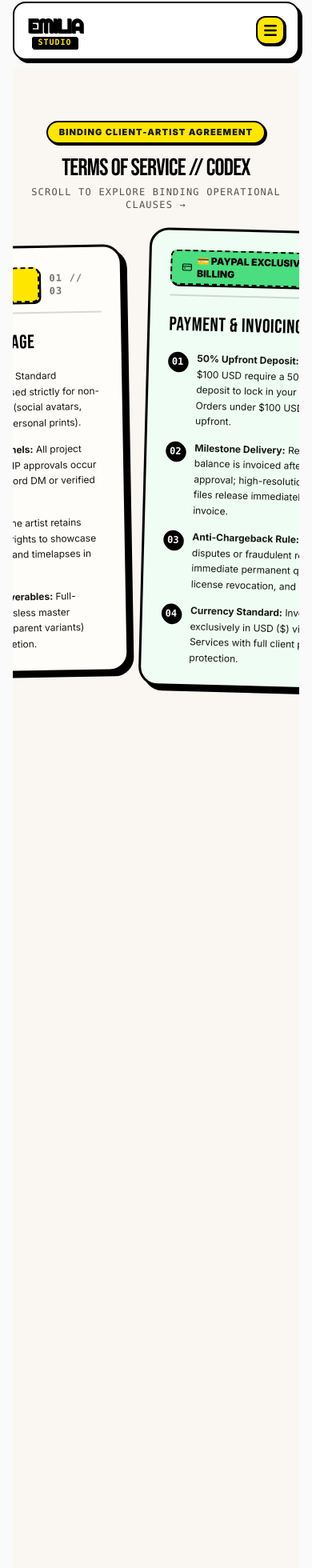
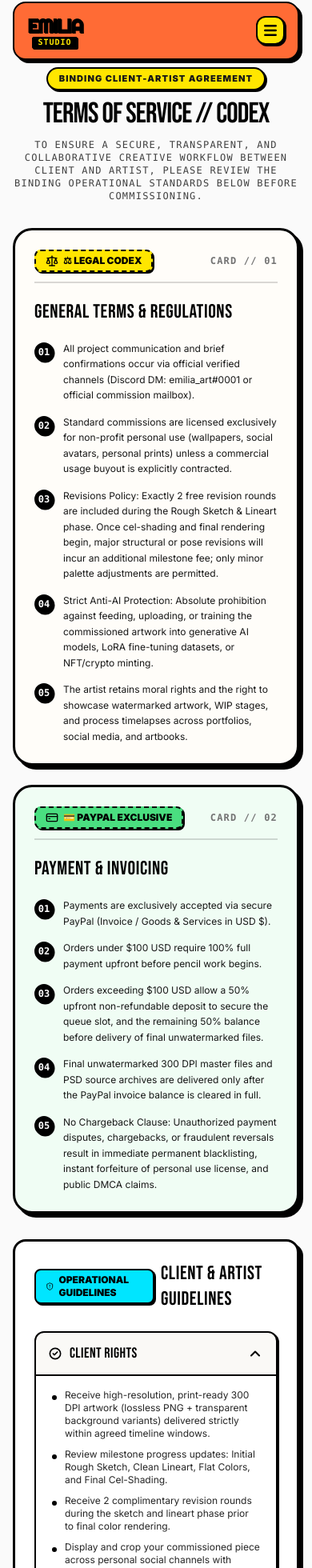
Before and after one commit to huzaifayaseen-bit/artwork_portfolio, a Next.js app: page /tos in a window 390 px wide. Shown: the part 12-1972 px from the top of the page at 80% size. Built offline with nearby package versions, Linux system fonts and the light colour scheme; no server answers.

Commit message:
feat: implement Xotoe-inspired full-bleed section color blocking and adaptive navbar

```diff
--- a/src/components/layout/Navbar.tsx
+++ b/src/components/layout/Navbar.tsx
@@ -32,7 +32,7 @@ export const Navbar: React.FC<NavbarProps> = ({ profile, queueData }) => {
   // Track scroll position for compact pill morphing
   useEffect(() => {
     const handleScroll = () => {
-      setIsScrolled(window.scrollY > 40);
+      setIsScrolled(window.scrollY > 30);
     };
     handleScroll();
     window.addEventListener("scroll", handleScroll, { passive: true });
@@ -107,8 +107,8 @@ export const Navbar: React.FC<NavbarProps> = ({ profile, queueData }) => {
           transition-all duration-300 [transition-timing-function:cubic-bezier(0.16,1,0.3,1)]
           ${
             isScrolled
-              ? "max-w-4xl lg:max-w-5xl py-1.5 px-3.5 sm:px-4 top-2.5 shadow-[3px_3px_0px_#000] rounded-full bg-white/90 backdrop-blur-md"
-              : "max-w-7xl py-3 sm:py-3.5 px-4 sm:px-6 top-3.5 shadow-[4px_4px_0px_#000] rounded-2xl bg-white"
+              ? "max-w-4xl lg:max-w-5xl py-1.5 px-3.5 sm:px-4 top-2.5 shadow-[4px_4px_0px_#000] rounded-full bg-white/95 backdrop-blur-md"
+              : "max-w-7xl py-3 sm:py-3.5 px-4 sm:px-6 top-3.5 shadow-[4px_4px_0px_#000] rounded-2xl bg-[#FF6B35]"
           }
         `}
       >
@@ -312,11 +312,11 @@ export const Navbar: React.FC<NavbarProps> = ({ profile, queueData }) => {
           >
             <span
               className={`
-                bg-[#FFE600] text-black font-black uppercase border-2 border-black shadow-[3px_3px_0px_#000] hover:translate-x-0.5 hover:translate-y-0.5 hover:shadow-none active:translate-x-0.5 active:translate-y-0.5 active:shadow-none transition-all duration-300 cursor-pointer inline-flex items-center gap-1 font-btn
+                text-black font-black uppercase border-2 border-black shadow-[3px_3px_0px_#000] hover:translate-x-0.5 hover:translate-y-0.5 hover:shadow-none active:translate-x-0.5 active:translate-y-0.5 active:shadow-none transition-all duration-300 cursor-pointer inline-flex items-center gap-1 font-btn
                 ${
                   isScrolled
-                    ? "px-3 py-1.5 text-[11px] rounded-full"
-                    : "px-4 py-2 text-xs rounded-xl"
+                    ? "px-3 py-1.5 text-[11px] rounded-full bg-[#FFE600]"
+                    : "px-4 py-2 text-xs rounded-xl bg-white"
                 }
               `}
             >
--- a/src/components/sections/HeroSection.tsx
+++ b/src/components/sections/HeroSection.tsx
@@ -88,7 +88,7 @@ export const HeroSection: React.FC<HeroSectionProps> = ({ profile }) => {
     <section
       ref={containerRef}
       id="hero-section"
-      className="relative pt-16 sm:pt-20 lg:pt-24 pb-0 overflow-hidden bg-[#FF6B35] border-b-[4px] border-black"
+      className="relative pt-24 sm:pt-28 lg:pt-32 pb-12 sm:pb-16 overflow-hidden bg-[#FF6B35] border-b-[4px] border-black w-full"
     >
       {/* 1. COMIC / ARCADE GEOMETRIC PATTERN OVERLAY */}
       <div className="absolute inset-0 pointer-events-none select-none -z-10" aria-hidden="true">
@@ -139,7 +139,7 @@ export const HeroSection: React.FC<HeroSectionProps> = ({ profile }) => {
       </div>
 
       {/* Main Editorial Studio Grid: 12 Columns */}
-      <div className="relative z-10 grid grid-cols-1 lg:grid-cols-12 gap-8 lg:gap-10 items-center pb-8 sm:pb-12 lg:pb-16">
+      <div className="relative z-10 max-w-7xl mx-auto px-4 sm:px-6 lg:px-8 grid grid-cols-1 lg:grid-cols-12 gap-8 lg:gap-10 items-center">
         {/* LEFT / INTRO COLUMN (5 cols on lg) */}
         <div className="lg:col-span-5 flex flex-col justify-center order-2 lg:order-1">
           {/* Studio Meta Eyebrow & Status */}
--- a/src/components/sections/TermsOfService.tsx
+++ b/src/components/sections/TermsOfService.tsx
@@ -1,207 +1,156 @@
 "use client";
 
-import React, { useRef } from "react";
-import { motion, useScroll, useTransform } from "framer-motion";
+import React, { useState } from "react";
 import { TermsOfServiceData } from "@/types/portfolio";
-import { Scale, CreditCard, ShieldAlert } from "lucide-react";
+import { Scale, CreditCard, ShieldAlert, ChevronDown, CheckCircle2 } from "lucide-react";
+import { useSound } from "@/context/SoundContext";
 
 export interface TermsOfServiceProps {
   tosData?: TermsOfServiceData;
 }
 
 export const TermsOfService: React.FC<TermsOfServiceProps> = ({ tosData }) => {
-  const targetRef = useRef<HTMLDivElement>(null);
-
-  const { scrollYProgress } = useScroll({
-    target: targetRef,
-    offset: ["start start", "end end"],
-  });
-
-  // Map 0 to 1 scroll progress to translate cards from 0% to -65%
-  const x = useTransform(scrollYProgress, [0, 1], ["0%", "-65%"]);
+  const { playClick } = useSound();
+  const [openAccordion, setOpenAccordion] = useState<string | null>("your-rights");
 
   if (!tosData) return null;
 
+  const toggleAccordion = (id: string) => {
+    playClick();
+    setOpenAccordion((prev) => (prev === id ? null : id));
+  };
+
   return (
-    <section ref={targetRef} className="relative h-[250vh] bg-[#FAF7F2]">
-      <div className="sticky top-0 h-screen w-full flex flex-col justify-center overflow-hidden px-4 sm:px-6 md:px-16">
+    <div className="w-full">
       {/* Section Header */}
-        <div className="mb-6 md:mb-8 max-w-5xl mx-auto w-full text-center select-none">
-          <span className="text-[11px] sm:text-xs font-black uppercase tracking-widest bg-[#FFE600] border-2 border-black px-3.5 py-1 rounded-full shadow-[2px_2px_0px_#000] inline-block">
+      <div className="mb-8 md:mb-12 max-w-4xl mx-auto text-center select-none">
+        <span className="text-[11px] sm:text-xs font-black uppercase tracking-widest bg-[#FFE600] border-2 border-black px-3.5 py-1 rounded-full shadow-[2px_2px_0px_#000] inline-block mb-3">
           BINDING CLIENT-ARTIST AGREEMENT
         </span>
-          <h2 className="text-3xl sm:text-4xl md:text-5xl lg:text-6xl font-comic uppercase tracking-tight mt-3 text-black">
+        <h2 className="text-4xl sm:text-5xl md:text-6xl font-comic uppercase tracking-tight text-black leading-none">
           TERMS OF SERVICE // CODEX
         </h2>
-          <p className="mt-1 text-xs font-mono uppercase tracking-widest text-neutral-600">
-            SCROLL TO EXPLORE BINDING OPERATIONAL CLAUSES →
+        <p className="mt-3 text-xs sm:text-sm font-mono uppercase tracking-widest text-neutral-700 max-w-2xl mx-auto">
+          {tosData.subtitle}
         </p>
       </div>
 
-        {/* Animated Track (overflow clipped only on this inner row) */}
-        <div className="w-full flex items-center">
-          <motion.div
-            style={{ x }}
-            className="flex gap-6 md:gap-8 items-center pl-[5vw] pr-[15vw] will-change-transform"
-          >
+      {/* 2-Column Bento Grid: Core Rules */}
+      <div className="grid grid-cols-1 md:grid-cols-2 gap-6 sm:gap-8 items-stretch mb-8 sm:mb-12">
         {/* Card 1: Legal Codex */}
-            <div className="w-[85vw] max-w-[560px] shrink-0 bg-[#FFFDF9] border-[3px] border-black rounded-3xl p-6 md:p-8 shadow-[6px_6px_0px_#000] rotate-[-1deg] select-none">
+        <div className="bg-[#FFFDF9] border-[3px] border-black rounded-3xl p-6 sm:p-8 shadow-[5px_5px_0px_#000] flex flex-col justify-between">
+          <div>
             <div className="flex items-center justify-between gap-3 mb-5 pb-3 border-b-2 border-black/15">
               <span className="inline-flex items-center gap-1.5 px-3 py-1 bg-[#FFE600] text-black border-2 border-dashed border-black font-black text-xs uppercase rounded-lg shadow-[2px_2px_0px_#000]">
                 <Scale className="w-4 h-4" />
-                  ⚖ RULES OF ENGAGEMENT
+                ⚖ {tosData.generalTerms.badge}
               </span>
               <span className="font-mono text-xs font-black text-neutral-500 uppercase tracking-widest">
-                  01 // 03
+                CARD // 01
               </span>
             </div>
 
-              <h3 className="font-comic text-2xl md:text-3xl uppercase text-black tracking-wide mb-4">
-                GENERAL TERMS &amp; USAGE
+            <h3 className="font-comic text-2xl sm:text-3xl uppercase text-black tracking-wide mb-5">
+              {tosData.generalTerms.title}
             </h3>
 
             <ul className="space-y-3.5 text-neutral-900 font-sans text-xs sm:text-sm leading-relaxed">
-                <li className="flex items-start gap-3">
+              {tosData.generalTerms.rules.map((rule, idx) => (
+                <li key={idx} className="flex items-start gap-3">
                   <span className="w-6 h-6 rounded-full bg-black text-white font-mono font-black text-xs flex items-center justify-center shrink-0 border-2 border-black shadow-[1.5px_1.5px_0px_#000] mt-0.5">
-                    01
+                    {String(idx + 1).padStart(2, "0")}
                   </span>
-                  <p>
-                    <strong>Personal Use License:</strong> Standard commissions are licensed strictly for non-profit personal display (social avatars, banners, wallpapers, personal prints).
-                  </p>
+                  <p>{rule}</p>
                 </li>
-                <li className="flex items-start gap-3">
-                  <span className="w-6 h-6 rounded-full bg-black text-white font-mono font-black text-xs flex items-center justify-center shrink-0 border-2 border-black shadow-[1.5px_1.5px_0px_#000] mt-0.5">
-                    02
-                  </span>
-                  <p>
-                    <strong>Official Verified Channels:</strong> All project communication and WIP approvals occur strictly via official Discord DM or verified email.
-                  </p>
-                </li>
-                <li className="flex items-start gap-3">
-                  <span className="w-6 h-6 rounded-full bg-black text-white font-mono font-black text-xs flex items-center justify-center shrink-0 border-2 border-black shadow-[1.5px_1.5px_0px_#000] mt-0.5">
-                    03
-                  </span>
-                  <p>
-                    <strong>Artist Moral Rights:</strong> The artist retains authorship and moral rights to showcase watermarked artwork and timelapses in public portfolios.
-                  </p>
-                </li>
-                <li className="flex items-start gap-3">
-                  <span className="w-6 h-6 rounded-full bg-black text-white font-mono font-black text-xs flex items-center justify-center shrink-0 border-2 border-black shadow-[1.5px_1.5px_0px_#000] mt-0.5">
-                    04
-                  </span>
-                  <p>
-                    <strong>Lossless Master Deliverables:</strong> Full-resolution 300 DPI lossless master archives (PNG + transparent variants) delivered upon completion.
-                  </p>
-                </li>
+              ))}
             </ul>
+          </div>
         </div>
 
         {/* Card 2: Payment Protocol */}
-            <div className="w-[85vw] max-w-[560px] shrink-0 bg-[#F0FDF4] border-[3px] border-black rounded-3xl p-6 md:p-8 shadow-[6px_6px_0px_#000] rotate-[1.5deg] select-none">
+        <div className="bg-[#F0FDF4] border-[3px] border-black rounded-3xl p-6 sm:p-8 shadow-[5px_5px_0px_#000] flex flex-col justify-between">
+          <div>
             <div className="flex items-center justify-between gap-3 mb-5 pb-3 border-b-2 border-black/15">
               <span className="inline-flex items-center gap-1.5 px-3 py-1 bg-[#4ADE80] text-black border-2 border-dashed border-black font-black text-xs uppercase rounded-lg shadow-[2px_2px_0px_#000]">
                 <CreditCard className="w-4 h-4" />
-                  💳 PAYPAL EXCLUSIVE // BILLING
+                💳 {tosData.paymentInvoicing.badge}
               </span>
               <span className="font-mono text-xs font-black text-neutral-500 uppercase tracking-widest">
-                  02 // 03
+                CARD // 02
               </span>
             </div>
 
-              <h3 className="font-comic text-2xl md:text-3xl uppercase text-black tracking-wide mb-4">
-                PAYMENT &amp; INVOICING PROTOCOL
+            <h3 className="font-comic text-2xl sm:text-3xl uppercase text-black tracking-wide mb-5">
+              {tosData.paymentInvoicing.title}
             </h3>
 
             <ul className="space-y-3.5 text-neutral-900 font-sans text-xs sm:text-sm leading-relaxed">
-                <li className="flex items-start gap-3">
+              {tosData.paymentInvoicing.rules.map((rule, idx) => (
+                <li key={idx} className="flex items-start gap-3">
                   <span className="w-6 h-6 rounded-full bg-black text-white font-mono font-black text-xs flex items-center justify-center shrink-0 border-2 border-black shadow-[1.5px_1.5px_0px_#000] mt-0.5">
-                    01
+                    {String(idx + 1).padStart(2, "0")}
                   </span>
-                  <p>
-                    <strong>50% Upfront Deposit:</strong> Projects exceeding $100 USD require a 50% non-refundable deposit to lock in your live queue slot. Orders under $100 USD are paid 100% upfront.
-                  </p>
+                  <p>{rule}</p>
                 </li>
-                <li className="flex items-start gap-3">
-                  <span className="w-6 h-6 rounded-full bg-black text-white font-mono font-black text-xs flex items-center justify-center shrink-0 border-2 border-black shadow-[1.5px_1.5px_0px_#000] mt-0.5">
-                    02
-                  </span>
-                  <p>
-                    <strong>Milestone Delivery:</strong> Remaining 50% balance is invoiced after final render approval; high-resolution unwatermarked files release immediately upon cleared invoice.
-                  </p>
-                </li>
-                <li className="flex items-start gap-3">
-                  <span className="w-6 h-6 rounded-full bg-black text-white font-mono font-black text-xs flex items-center justify-center shrink-0 border-2 border-black shadow-[1.5px_1.5px_0px_#000] mt-0.5">
-                    03
-                  </span>
-                  <p>
-                    <strong>Anti-Chargeback Rule:</strong> Unauthorized disputes or fraudulent reversals result in immediate permanent queue blacklisting, license revocation, and DMCA claims.
-                  </p>
-                </li>
-                <li className="flex items-start gap-3">
-                  <span className="w-6 h-6 rounded-full bg-black text-white font-mono font-black text-xs flex items-center justify-center shrink-0 border-2 border-black shadow-[1.5px_1.5px_0px_#000] mt-0.5">
-                    04
-                  </span>
-                  <p>
-                    <strong>Currency Standard:</strong> Invoicing processed exclusively in USD ($) via PayPal Goods &amp; Services with full client purchase protection.
-                  </p>
-                </li>
+              ))}
             </ul>
           </div>
-
-            {/* Card 3: Anti-AI & Client Adherence */}
-            <div className="w-[85vw] max-w-[560px] shrink-0 bg-[#FEF08A] border-[3px] border-black rounded-3xl p-6 md:p-8 shadow-[6px_6px_0px_#000] rotate-[-1deg] select-none">
-              <div className="flex items-center justify-between gap-3 mb-5 pb-3 border-b-2 border-black/15">
-                <span className="inline-flex items-center gap-1.5 px-3 py-1 bg-black text-[#FFE600] border-2 border-dashed border-black font-black text-xs uppercase rounded-lg shadow-[2px_2px_0px_#000]">
-                  <ShieldAlert className="w-4 h-4 text-[#FFE600]" />
-                  🛡 ANTI-AI &amp; CLIENT CODE
-                </span>
-                <span className="font-mono text-xs font-black text-neutral-600 uppercase tracking-widest">
-                  03 // 03
-                </span>
+        </div>
       </div>
 
-              <h3 className="font-comic text-2xl md:text-3xl uppercase text-black tracking-wide mb-4">
-                ETHICS &amp; REVISION PROTOCOL
-              </h3>
+      {/* Xotoe-Style Interactive Guidelines Accordion */}
+      {tosData.guidelines && tosData.guidelines.length > 0 && (
+        <div className="bg-white border-[3px] border-black rounded-2xl p-6 sm:p-8 shadow-[5px_5px_0px_#000]">
+          <div className="flex items-center gap-2 mb-6">
+            <span className="inline-flex items-center gap-1.5 px-3 py-1 bg-[#00E5FF] text-black border-2 border-black font-black text-xs uppercase rounded-lg shadow-[2px_2px_0px_#000]">
+              <ShieldAlert className="w-4 h-4" />
+              OPERATIONAL GUIDELINES
+            </span>
+            <h4 className="font-comic text-2xl sm:text-3xl uppercase text-black tracking-wide">
+              {tosData.guidelinesTitle || "CLIENT & ARTIST CODES"}
+            </h4>
+          </div>
 
-              <ul className="space-y-3.5 text-neutral-900 font-sans text-xs sm:text-sm leading-relaxed">
-                <li className="flex items-start gap-3">
-                  <span className="w-6 h-6 rounded-full bg-black text-white font-mono font-black text-xs flex items-center justify-center shrink-0 border-2 border-black shadow-[1.5px_1.5px_0px_#000] mt-0.5">
-                    01
+          <div className="space-y-3">
+            {tosData.guidelines.map((g) => {
+              const isOpen = openAccordion === g.id;
+              return (
+                <div
+                  key={g.id}
+                  className="border-2 border-black rounded-xl overflow-hidden shadow-[2px_2px_0px_#000] transition-all bg-[#FAF9F6]"
+                >
+                  <button
+                    type="button"
+                    onClick={() => toggleAccordion(g.id)}
+                    className="w-full flex items-center justify-between px-4 py-3 sm:px-5 sm:py-3.5 text-left font-comic text-lg sm:text-xl uppercase tracking-wide text-black hover:bg-[#FFE600]/30 transition-colors"
+                  >
+                    <span className="flex items-center gap-2.5">
+                      <CheckCircle2 className="w-4 h-4 text-black stroke-[2.5]" />
+                      {g.title}
                     </span>
-                  <p>
-                    <strong>Strict Anti-AI Training Clause:</strong> Absolute zero tolerance for scraping, feeding, or training artwork into generative models, LoRAs, or crypto/NFT minting.
-                  </p>
-                </li>
-                <li className="flex items-start gap-3">
-                  <span className="w-6 h-6 rounded-full bg-black text-white font-mono font-black text-xs flex items-center justify-center shrink-0 border-2 border-black shadow-[1.5px_1.5px_0px_#000] mt-0.5">
-                    02
-                  </span>
-                  <p>
-                    <strong>2x Revision Cycle:</strong> 2 free iterative revisions included during the rough sketch &amp; inking stages. Post-render structural overhauls incur milestone surcharges.
-                  </p>
-                </li>
-                <li className="flex items-start gap-3">
-                  <span className="w-6 h-6 rounded-full bg-black text-white font-mono font-black text-xs flex items-center justify-center shrink-0 border-2 border-black shadow-[1.5px_1.5px_0px_#000] mt-0.5">
-                    03
-                  </span>
-                  <p>
-                    <strong>Commercial Licensing:</strong> Merchandise, stream assets, book wraps, and commercial marketing require contract addon endorsement (+100% standard rate).
-                  </p>
-                </li>
-                <li className="flex items-start gap-3">
-                  <span className="w-6 h-6 rounded-full bg-black text-white font-mono font-black text-xs flex items-center justify-center shrink-0 border-2 border-black shadow-[1.5px_1.5px_0px_#000] mt-0.5">
-                    04
-                  </span>
-                  <p>
-                    <strong>Response Window:</strong> Clients must review milestone WIPs within 48–72h to maintain queue position and planned completion dates.
-                  </p>
-                </li>
-              </ul>
+                    <ChevronDown
+                      className={`w-5 h-5 text-black stroke-[2.5] transition-transform duration-200 ${
+                        isOpen ? "rotate-180" : ""
+                      }`}
+                    />
+                  </button>
+
+                  {isOpen && (
+                    <div className="px-5 py-4 bg-white border-t-2 border-black text-xs sm:text-sm font-sans text-neutral-800 space-y-2.5">
+                      {g.points.map((pt, pIdx) => (
+                        <div key={pIdx} className="flex items-start gap-2.5">
+                          <span className="w-1.5 h-1.5 rounded-full bg-black mt-2 shrink-0" />
+                          <p>{pt}</p>
                         </div>
-          </motion.div>
+                      ))}
+                    </div>
+                  )}
+                </div>
+              );
+            })}
           </div>
         </div>
-    </section>
+      )}
+    </div>
   );
 };
```
Also changed, not shown: src/app/page.tsx (+56 -24 lines). Lines whose indentation alone changed are shown as unchanged.
